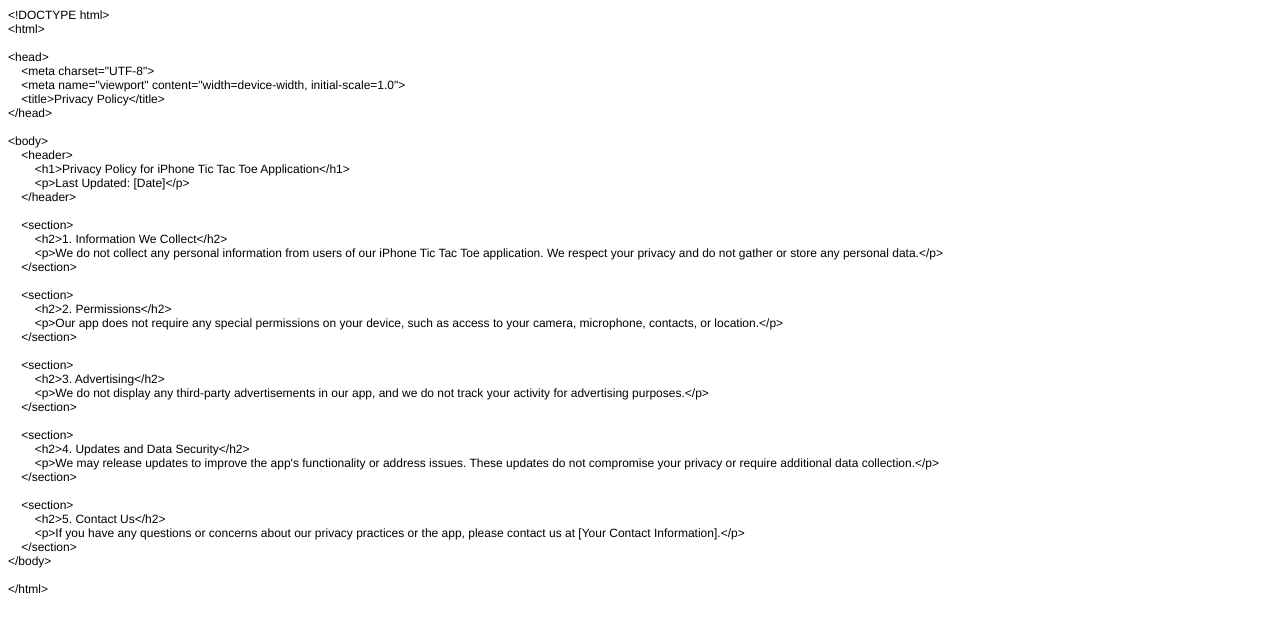
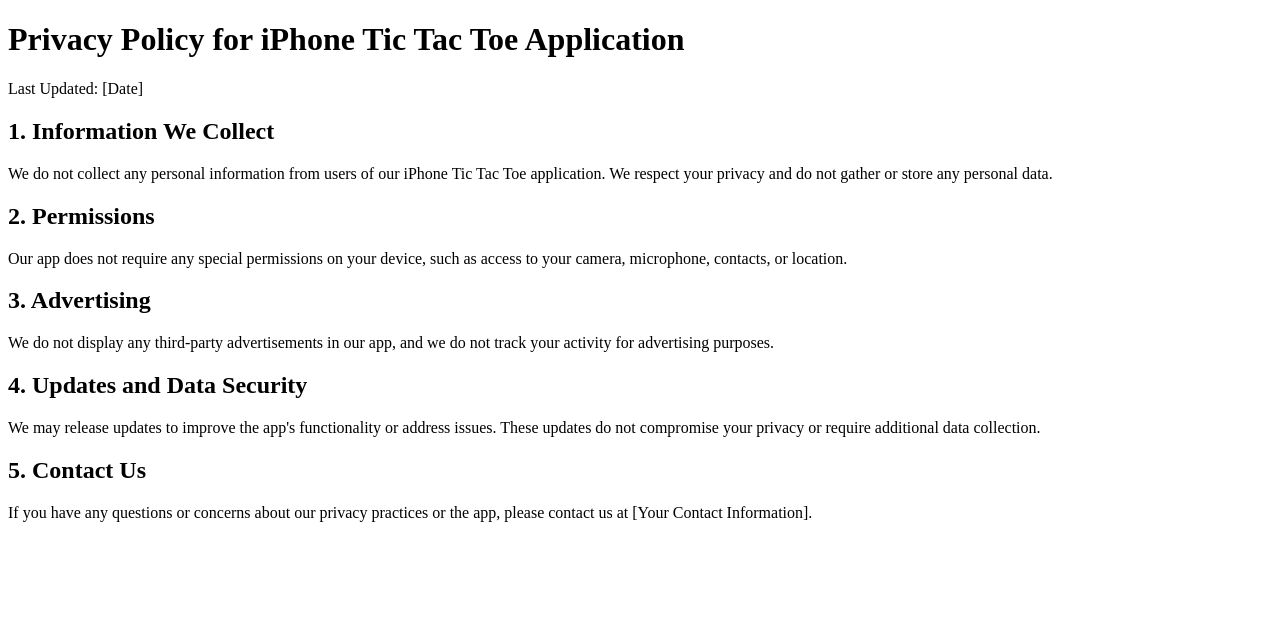
Before and after one commit to iosapppublisher/XOGridBattle, a plain HTML site: page index.html in a window 1280 px wide. Drawn offline with Linux system fonts and the light colour scheme.

Commit message:
Changed the file

```diff
--- a/index.html
+++ b/index.html
@@ -1,58 +1,42 @@
-<!DOCTYPE html PUBLIC "-//W3C//DTD HTML 4.01//EN" "http://www.w3.org/TR/html4/strict.dtd">
+<!DOCTYPE html>
 <html>
+
 <head>
-  <meta http-equiv="Content-Type" content="text/html; charset=utf-8">
-  <meta http-equiv="Content-Style-Type" content="text/css">
-  <title></title>
-  <meta name="Generator" content="Cocoa HTML Writer">
-  <meta name="CocoaVersion" content="2487.2">
-  <style type="text/css">
-    p.p1 {margin: 0.0px 0.0px 0.0px 0.0px; font: 12.0px Helvetica}
-    p.p2 {margin: 0.0px 0.0px 0.0px 0.0px; font: 12.0px Helvetica; min-height: 14.0px}
-  </style>
+    <meta charset="UTF-8">
+    <meta name="viewport" content="width=device-width, initial-scale=1.0">
+    <title>Privacy Policy</title>
 </head>
+
 <body>
-<p class="p1">&lt;!DOCTYPE html&gt;</p>
-<p class="p1">&lt;html&gt;</p>
-<p class="p2"><br></p>
-<p class="p1">&lt;head&gt;</p>
-<p class="p1"><span class="Apple-converted-space">    </span>&lt;meta charset="UTF-8"&gt;</p>
-<p class="p1"><span class="Apple-converted-space">    </span>&lt;meta name="viewport" content="width=device-width, initial-scale=1.0"&gt;</p>
-<p class="p1"><span class="Apple-converted-space">    </span>&lt;title&gt;Privacy Policy&lt;/title&gt;</p>
-<p class="p1">&lt;/head&gt;</p>
-<p class="p2"><br></p>
-<p class="p1">&lt;body&gt;</p>
-<p class="p1"><span class="Apple-converted-space">    </span>&lt;header&gt;</p>
-<p class="p1"><span class="Apple-converted-space">        </span>&lt;h1&gt;Privacy Policy for iPhone Tic Tac Toe Application&lt;/h1&gt;</p>
-<p class="p1"><span class="Apple-converted-space">        </span>&lt;p&gt;Last Updated: [Date]&lt;/p&gt;</p>
-<p class="p1"><span class="Apple-converted-space">    </span>&lt;/header&gt;</p>
-<p class="p2"><br></p>
-<p class="p1"><span class="Apple-converted-space">    </span>&lt;section&gt;</p>
-<p class="p1"><span class="Apple-converted-space">        </span>&lt;h2&gt;1. Information We Collect&lt;/h2&gt;</p>
-<p class="p1"><span class="Apple-converted-space">        </span>&lt;p&gt;We do not collect any personal information from users of our iPhone Tic Tac Toe application. We respect your privacy and do not gather or store any personal data.&lt;/p&gt;</p>
-<p class="p1"><span class="Apple-converted-space">    </span>&lt;/section&gt;</p>
-<p class="p2"><br></p>
-<p class="p1"><span class="Apple-converted-space">    </span>&lt;section&gt;</p>
-<p class="p1"><span class="Apple-converted-space">        </span>&lt;h2&gt;2. Permissions&lt;/h2&gt;</p>
-<p class="p1"><span class="Apple-converted-space">        </span>&lt;p&gt;Our app does not require any special permissions on your device, such as access to your camera, microphone, contacts, or location.&lt;/p&gt;</p>
-<p class="p1"><span class="Apple-converted-space">    </span>&lt;/section&gt;</p>
-<p class="p2"><br></p>
-<p class="p1"><span class="Apple-converted-space">    </span>&lt;section&gt;</p>
-<p class="p1"><span class="Apple-converted-space">        </span>&lt;h2&gt;3. Advertising&lt;/h2&gt;</p>
-<p class="p1"><span class="Apple-converted-space">        </span>&lt;p&gt;We do not display any third-party advertisements in our app, and we do not track your activity for advertising purposes.&lt;/p&gt;</p>
-<p class="p1"><span class="Apple-converted-space">    </span>&lt;/section&gt;</p>
-<p class="p2"><br></p>
-<p class="p1"><span class="Apple-converted-space">    </span>&lt;section&gt;</p>
-<p class="p1"><span class="Apple-converted-space">        </span>&lt;h2&gt;4. Updates and Data Security&lt;/h2&gt;</p>
-<p class="p1"><span class="Apple-converted-space">        </span>&lt;p&gt;We may release updates to improve the app's functionality or address issues. These updates do not compromise your privacy or require additional data collection.&lt;/p&gt;</p>
-<p class="p1"><span class="Apple-converted-space">    </span>&lt;/section&gt;</p>
-<p class="p2"><br></p>
-<p class="p1"><span class="Apple-converted-space">    </span>&lt;section&gt;</p>
-<p class="p1"><span class="Apple-converted-space">        </span>&lt;h2&gt;5. Contact Us&lt;/h2&gt;</p>
-<p class="p1"><span class="Apple-converted-space">        </span>&lt;p&gt;If you have any questions or concerns about our privacy practices or the app, please contact us at [Your Contact Information].&lt;/p&gt;</p>
-<p class="p1"><span class="Apple-converted-space">    </span>&lt;/section&gt;</p>
-<p class="p1">&lt;/body&gt;</p>
-<p class="p2"><br></p>
-<p class="p1">&lt;/html&gt;</p>
+    <header>
+        <h1>Privacy Policy for iPhone Tic Tac Toe Application</h1>
+        <p>Last Updated: [Date]</p>
+    </header>
+
+    <section>
+        <h2>1. Information We Collect</h2>
+        <p>We do not collect any personal information from users of our iPhone Tic Tac Toe application. We respect your privacy and do not gather or store any personal data.</p>
+    </section>
+
+    <section>
+        <h2>2. Permissions</h2>
+        <p>Our app does not require any special permissions on your device, such as access to your camera, microphone, contacts, or location.</p>
+    </section>
+
+    <section>
+        <h2>3. Advertising</h2>
+        <p>We do not display any third-party advertisements in our app, and we do not track your activity for advertising purposes.</p>
+    </section>
+
+    <section>
+        <h2>4. Updates and Data Security</h2>
+        <p>We may release updates to improve the app's functionality or address issues. These updates do not compromise your privacy or require additional data collection.</p>
+    </section>
+
+    <section>
+        <h2>5. Contact Us</h2>
+        <p>If you have any questions or concerns about our privacy practices or the app, please contact us at [Your Contact Information].</p>
+    </section>
 </body>
+
 </html>
```
